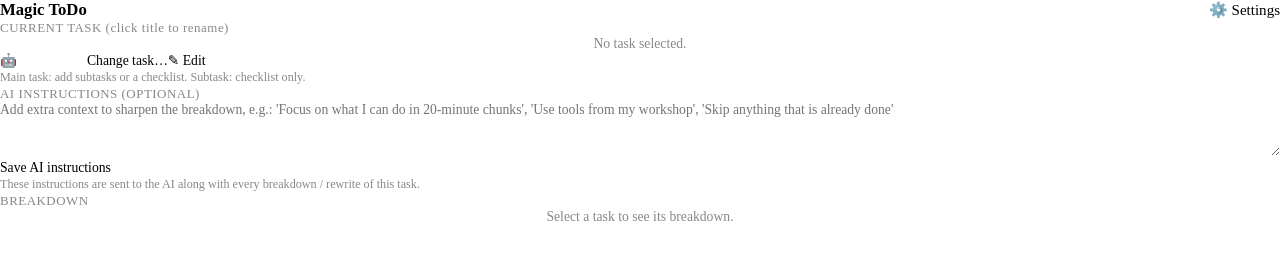
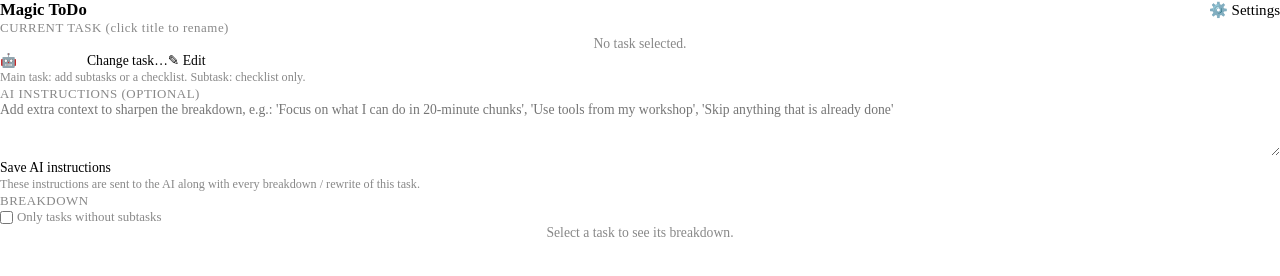
Before and after one commit to FlourishLifeTech/sp-magic-todo, a plain HTML site: page index.html in a window 1280 px wide. Drawn offline with Linux system fonts and the light colour scheme.

Commit message:
v1.0.2: add filter to show only tasks without subtasks

```diff
--- a/index.html
+++ b/index.html
@@ -96,6 +96,20 @@
       margin-top: var(--s);
     }
 
+    .filter-label {
+      display: inline-flex;
+      align-items: center;
+      gap: 4px;
+      font-size: 0.85em;
+      color: var(--text-color-muted, #888);
+      cursor: pointer;
+      user-select: none;
+    }
+
+    .filter-label input {
+      cursor: pointer;
+    }
+
     .tree {
       display: flex;
       flex-direction: column;
@@ -460,6 +474,9 @@
     <div class="section-title">Breakdown</div>
     <div class="toolbar" style="margin-top:0;margin-bottom:var(--s);">
       <button id="btnRegenerateAll" class="icon-btn" style="display:none;">↻ Regenerate all</button>
+      <label class="filter-label" title="Show only tasks that have no subtasks">
+        <input type="checkbox" id="chkLeafOnly" style="width:auto;margin:0;" /> Only tasks without subtasks
+      </label>
     </div>
     <div id="tree" class="tree">
       <div class="empty-state">Select a task to see its breakdown.</div>
@@ -858,6 +875,7 @@
       }
       var children = getChildren(currentTask.id);
       regenBtn.style.display = children.length ? '' : 'none';
+      var leafOnly = document.getElementById('chkLeafOnly').checked;
       if (children.length === 0) {
         // No subtasks — still show the current task's own checklist/note if present.
         var ownCl = renderChecklistHtml(taskMap[currentTask.id] || currentTask);
@@ -871,8 +889,12 @@
       var html = '';
       children.forEach(function (child) {
         var depth = computeDepthOf(child.id);
-        html += renderNode(child, depth, false);
         var grand = getChildren(child.id);
+        if (!(leafOnly && grand.length > 0)) {
+          html += renderNode(child, depth, false);
+        }
+        // Grandchildren are always leaves (depth 2 is max), so they stay visible
+        // even when their parent is hidden by the "no subtasks" filter.
         grand.forEach(function (g) {
           html += renderNode(g, 2, true);
         });
@@ -1384,6 +1406,10 @@
 
     document.getElementById('btnRegenerateAll').addEventListener('click', function () {
       if (currentTask) runBreakdown(currentTask, 'regenerate');
+    });
+
+    document.getElementById('chkLeafOnly').addEventListener('change', function () {
+      renderTree();
     });
 
     document.getElementById('tree').addEventListener('click', async function (e) {
```
Also changed, not shown: manifest.json.
